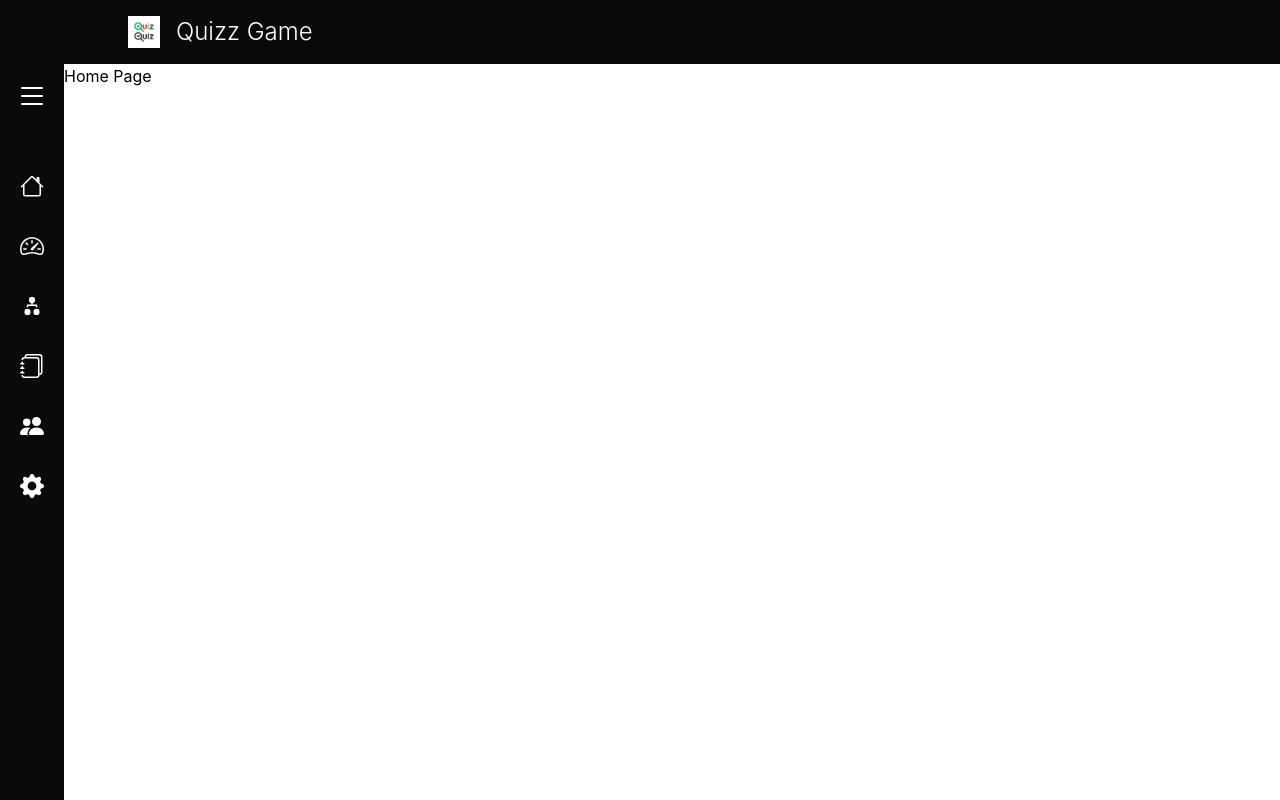
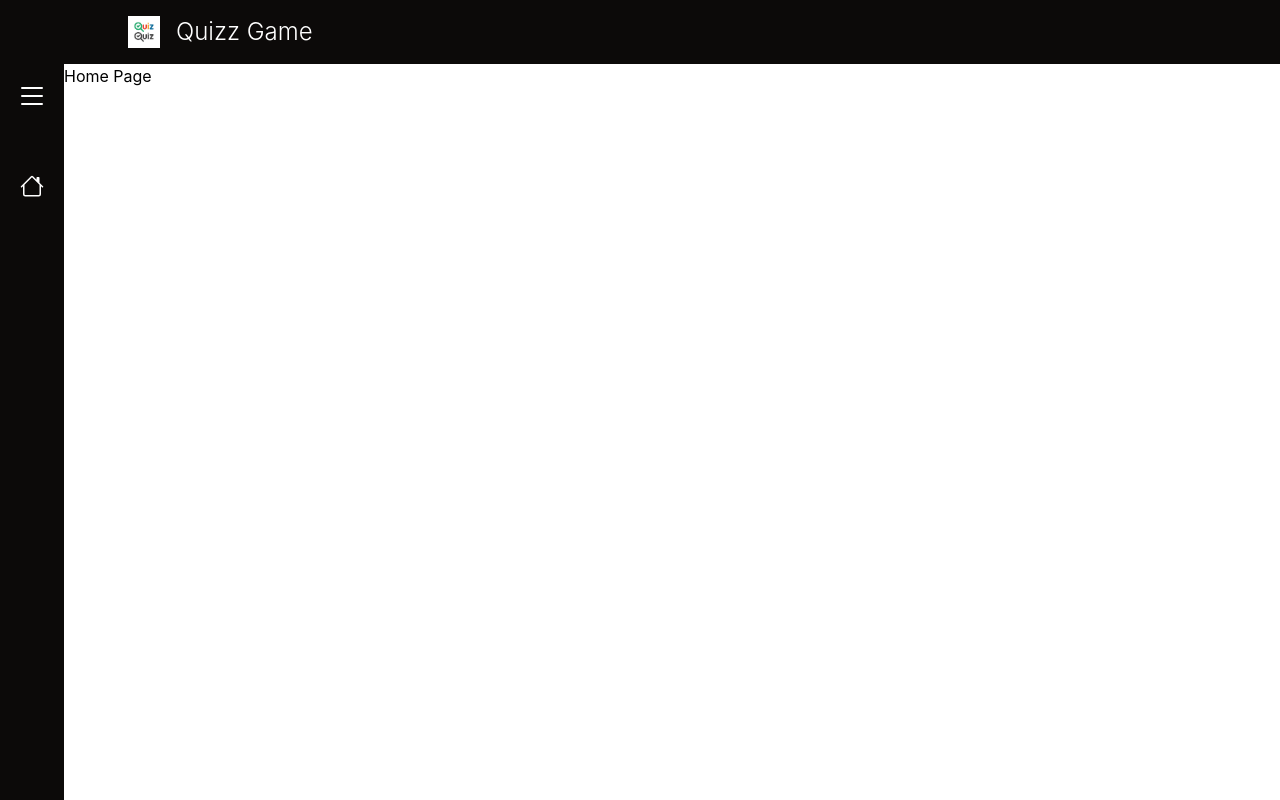
Before and after one commit to briansleonel/quiz-wave-client, a React (Vite) app: page / in a window 1280 px wide. Built offline with nearby package versions, Linux system fonts and the light colour scheme.

Commit message:
refractor: show all navigation when user athenticated

```diff
--- a/src/components/Navbar/NavLinks.tsx
+++ b/src/components/Navbar/NavLinks.tsx
@@ -1,4 +1,3 @@
-
 import { Link } from "react-router-dom";
 import React from "react";
 import {
@@ -10,6 +9,8 @@ import {
     Speedometer2,
 } from "react-bootstrap-icons";
 import { NavLink } from "../../types/util";
+import { useAppSelector } from "../../store/hooks.redux";
+import { Role } from "../../libs/enums/role.enum";
 
 const menuItems: Array<NavLink> = [
     { name: "Inicio", icon: House, href: "/" },
@@ -27,37 +28,10 @@ export default function NavLinks({
     showSidebar: boolean;
     setShowSidebar: (state: boolean) => void;
 }) {
-    //const [isClient, setIsClient] = useState(false);
-    //const { isAuthenticated, user } = useAppSelector((state) => state.auth);
+    const { isAuthenticated, user } = useAppSelector((state) => state.auth);
 
-    /*
-    useEffect(() => {
-        setIsClient(true);
-    }, []);
-    */
     return (
         <>
-            <div className="flex flex-col gap-2 relative">
-                {menuItems.map((link, i) => {
-                    return (
-                        <LinkComponent
-                            key={link.name}
-                            i={i}
-                            link={link}
-                            setShowSidebar={setShowSidebar}
-                            showSidebar={showSidebar}
-                        />
-                    );
-                })}
-            </div>
-        </>
-    );
-}
-
-/*
-return (
-        <>
-            {isClient && (
             <div className="flex flex-col gap-2 relative">
                 {menuItems.map((link, i) => {
                     if (link.href === "/") {
@@ -96,10 +70,9 @@ return (
                     }
                 })}
             </div>
-            )}
         </>
     );
-*/
+}
 
 function LinkComponent({
     i,
```
Lines whose indentation alone changed are shown as unchanged.
